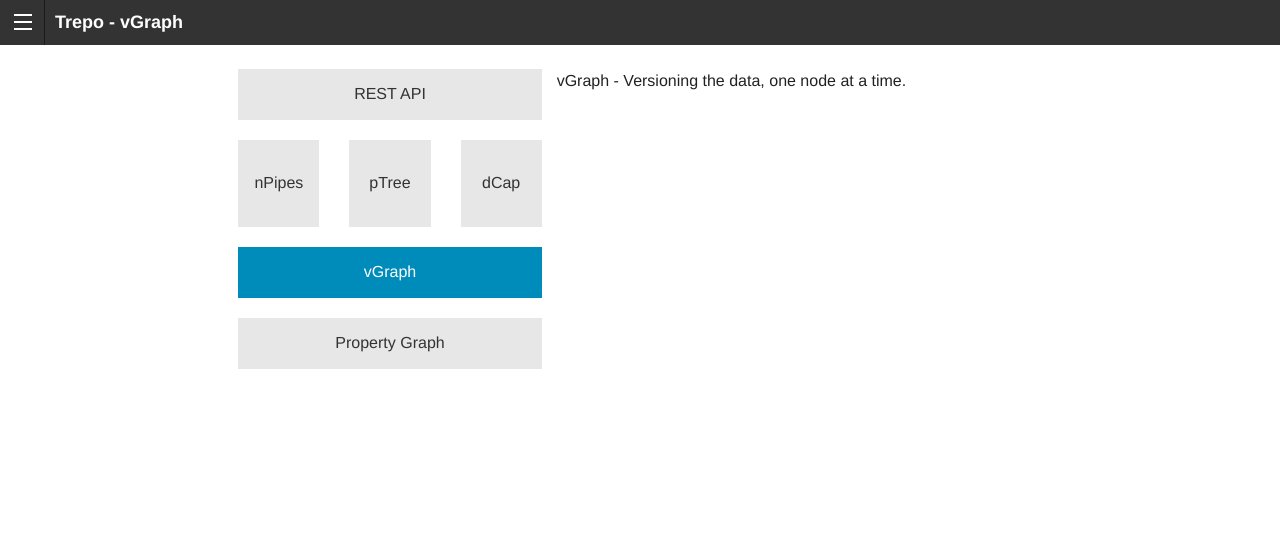
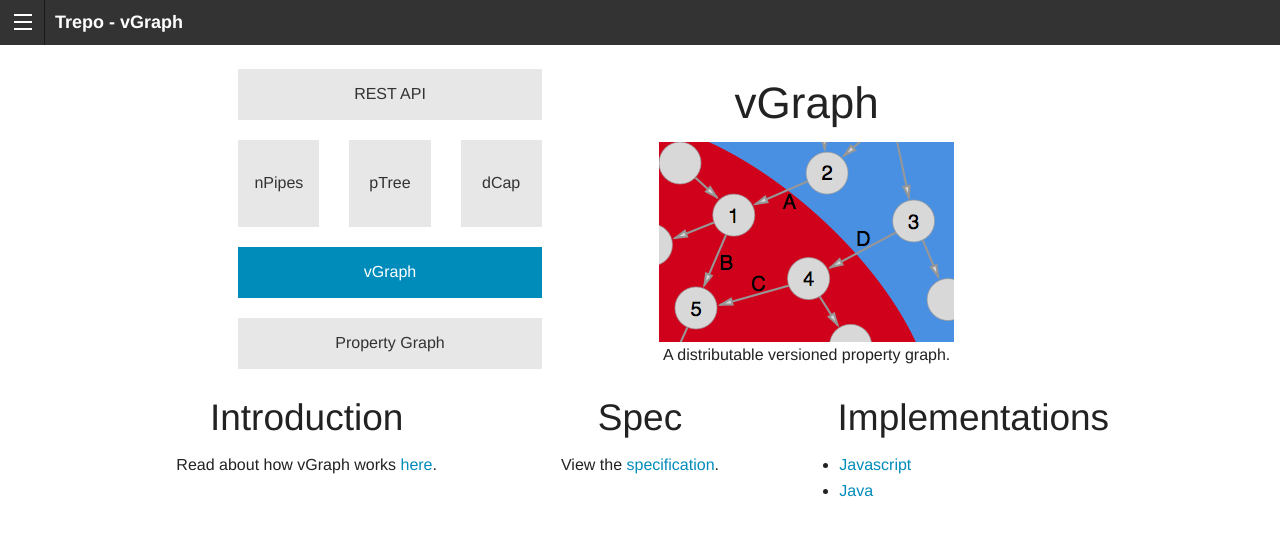
Before and after one commit to trepo/trepo.github.io, a Jekyll site: the page built from overview/vgraph.html, in a window 1280 px wide. Shown: the top 536 px of the page. Built offline with Jekyll 4.4.1, drawn with Linux system fonts in a browser that asks for light colours.

Commit message:
fleshed out overview

```diff
--- a/overview/vgraph.html
+++ b/overview/vgraph.html
@@ -31,5 +31,33 @@ title: Trepo - vGraph
 
   </div>
 
-  <div class="small-6 small-offset-5">vGraph - Versioning the data, one node at a time.</div>
+  <div class="small-6 small-offset-5 text-center">
+    <h1>vGraph</h1>
+    <img style="display:block;margin:auto;" src="../img/overview-vgraph.png" />
+    <p>
+      A distributable versioned property graph.
+    </p>
+  </div>
 </div>
+
+<div class="row">
+  <div class="small-4 columns text-center">
+    <h2>Introduction</h2>
+    <p>
+      Read about how vGraph works <a href="https://github.com/trepo/vgraph">here</a>.
+    </p>
+  </div>
+  <div class="small-4 columns text-center">
+    <h2>Spec</h2>
+    <p>
+      View the <a href="https://github.com/trepo/vgraph/blob/master/spec/README.md">specification</a>.
+    </p>
+  </div>
+  <div class="small-4 columns">
+    <h2 class="text-center">Implementations</h2>
+     <ul class="disc">
+      <li><a href="https://github.com/trepo/vgraph-node">Javascript</a></li>
+      <li><a href="https://github.com/trepo/vgraph-java">Java</a></li>
+    </ul>
+  </div>
+</div>
```
Also changed, not shown: overview/api.html (+24 -2 lines), overview/dcap.html (+26 -1 lines), overview/graph.html (+19 -4 lines), overview/npipes.html (+28 -1 lines), overview/ptree.html (+28 -1 lines), img/overview-dcap.png (added), img/overview-graph.png (added), img/overview-npipes.png (added), img/overview-ptree.png (added), img/overview-vgraph.png (added).
